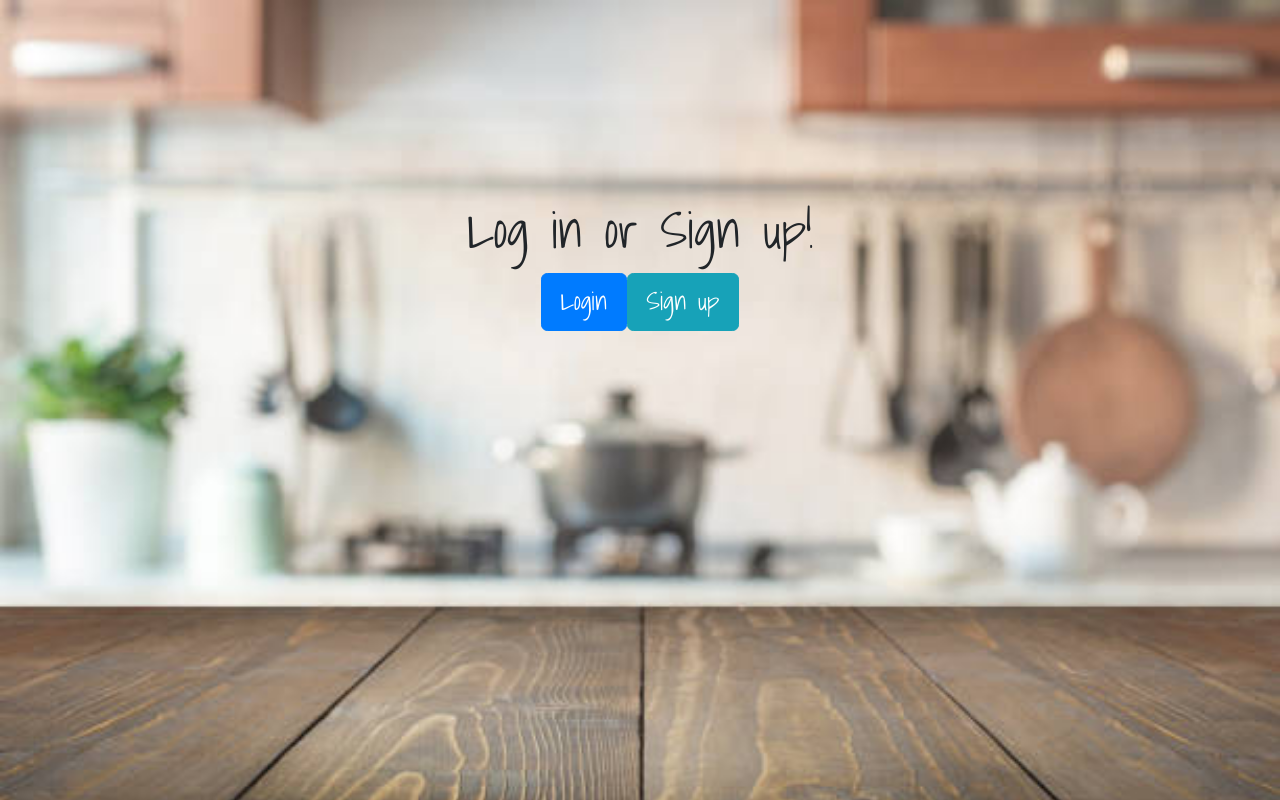
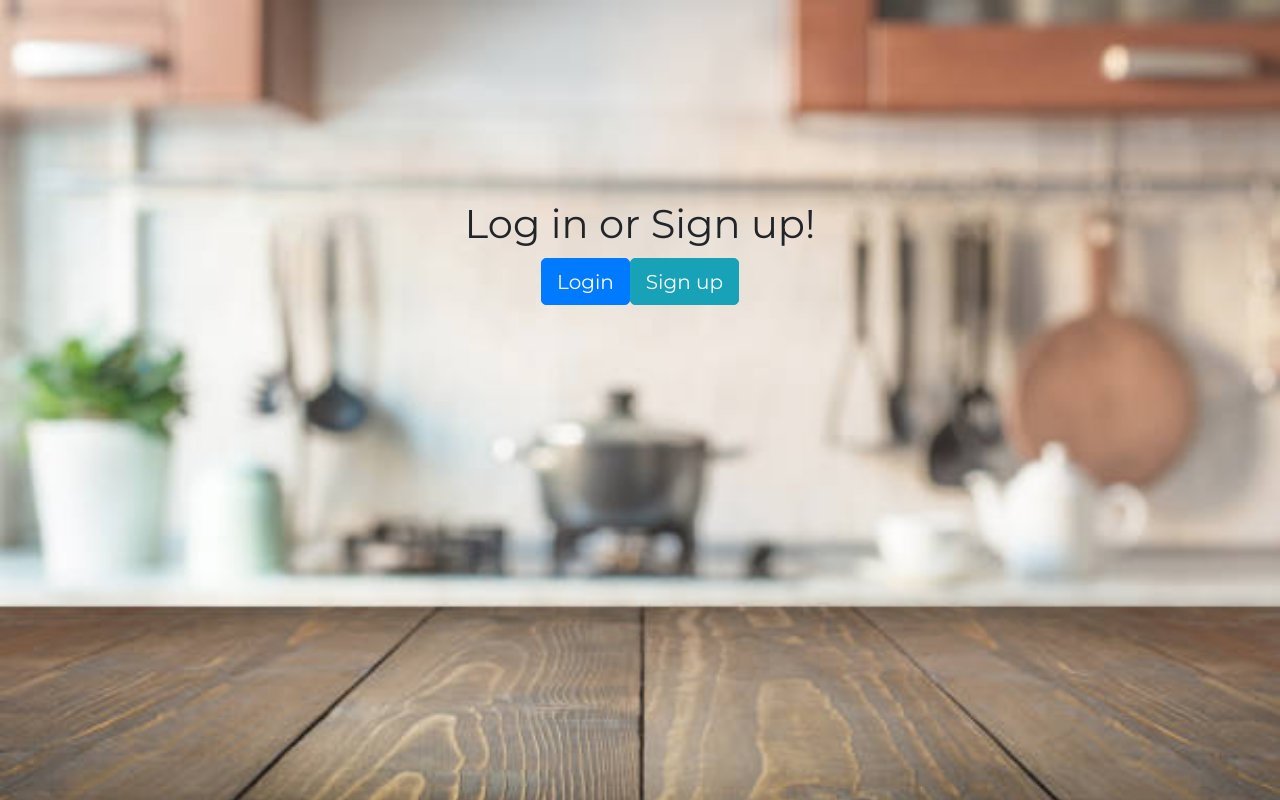
Before and after one commit to saruit0105/react-project, a React (Create React App) app: page /#/ in a window 1280 px wide. Before the commit this address led to /#/content/moreRandoms. Built offline with nearby package versions, Linux system fonts and the light colour scheme.

Commit message:
more css

```diff
--- a/public/index.html
+++ b/public/index.html
@@ -8,6 +8,7 @@
     <meta name="description" content="Web site created using create-react-app" />
     <link rel="apple-touch-icon" href="logo192.png" />
     <link href="https://fonts.googleapis.com/css?family=Shadows+Into+Light&display=swap" rel="stylesheet" />
+    <link href="https://fonts.googleapis.com/css?family=Montserrat&display=swap" rel="stylesheet" />
     <!--
       manifest.json provides metadata used when your web app is installed on a
       user's mobile device or desktop. See https://developers.google.com/web/fundamentals/web-app-manifest/
--- /dev/null
+++ b/src/SingleRecipe.css
@@ -0,0 +1,4 @@
+.recipeInstructions {
+  font-family: 'Shadows Into Light', cursive !important;
+  font-size: 25px;
+}
--- a/src/components/SingleRecipe.jsx
+++ b/src/components/SingleRecipe.jsx
@@ -1,5 +1,6 @@
 import React, { Component } from 'react';
 import axios from 'axios';
+import '../SingleRecipe.css';
 
 class SingleRecipe extends Component {
   state = { steps: [], ingredients: [] };
@@ -41,20 +42,25 @@ class SingleRecipe extends Component {
   render() {
     const { steps, ingredients } = this.state;
     return (
-      <div className="listItems">
+      <div
+        // style={{ fontFamily: 'Shadows Into Light', fontSize: '25px' }}
+        className="listItems recipeInstructions"
+      >
         <button onClick={this.handleGoBack} className="btn btn-warning">
           Back to my recipes
         </button>
         <h1>Directions :</h1>
         {steps.map(step => (
           <div key={step}>
-            <p>{step}</p>
+            <p className="recipeInstructions">{step}</p>
           </div>
         ))}
         <h2>Ingredients</h2>
         <ul>
           {ingredients.map(({ name }) => (
-            <li key={name}>{name}</li>
+            <li key={name} className="recipeInstructions">
+              {name}
+            </li>
           ))}
         </ul>
         <span></span>
--- a/src/index.css
+++ b/src/index.css
@@ -1,13 +1,12 @@
 body {
   margin: 0;
-  font-family: -apple-system, BlinkMacSystemFont, 'Segoe UI', 'Roboto', 'Oxygen', 'Ubuntu', 'Cantarell', 'Fira Sans',
-    'Droid Sans', 'Helvetica Neue', sans-serif;
+  font-family: 'Montserrat', sans-serif;
   -webkit-font-smoothing: antialiased;
   -moz-osx-font-smoothing: grayscale;
 }
 
 code {
-  font-family: source-code-pro, Menlo, Monaco, Consolas, 'Courier New', monospace;
+  font-family: 'Montserrat', sans-serif, source-code-pro, Menlo, Monaco, Consolas, 'Courier New', monospace;
 }
 
 .frontLists {
@@ -44,9 +43,8 @@ body {
 }
 
 .homeLink {
-  border: 1px solid black;
   padding: 5px;
-  border-color: black;
+  border-style: none;
   width: 400px;
   height: 400px;
   display: flex;
@@ -70,9 +68,14 @@ body {
 }
 
 * {
+  font-family: 'Montserrat', sans-serif;
+  font-size: 20px;
+}
+
+/* .recipeInstructions {
   font-family: 'Shadows Into Light', cursive;
   font-size: 25px;
-}
+} */
 
 .listItems {
   height: 90vh;
@@ -127,11 +130,7 @@ body {
   margin-left: 22vw;
   margin-top: 5vh;
 }
-/* .weekgroup {
-  border-radius: 25px;
-  background-color: black;
-  background: transparent;
-} */
+
 .weeklyList img {
   padding: 10px;
 }
@@ -144,7 +143,7 @@ body {
   border-radius: 18px;
 
   box-shadow: 5px 5px 15px rgba(0, 0, 0, 0.9);
-  font-family: roboto;
+
   text-align: center;
 }
 
@@ -186,6 +185,7 @@ body {
 
 .cardButtons {
   background: rgb(255, 7, 110);
+  border-style: none;
 }
 .card-stats .stat {
   display: flex;
```
Also changed, not shown: 12 other files (tests, documents, lock files or other folders).
